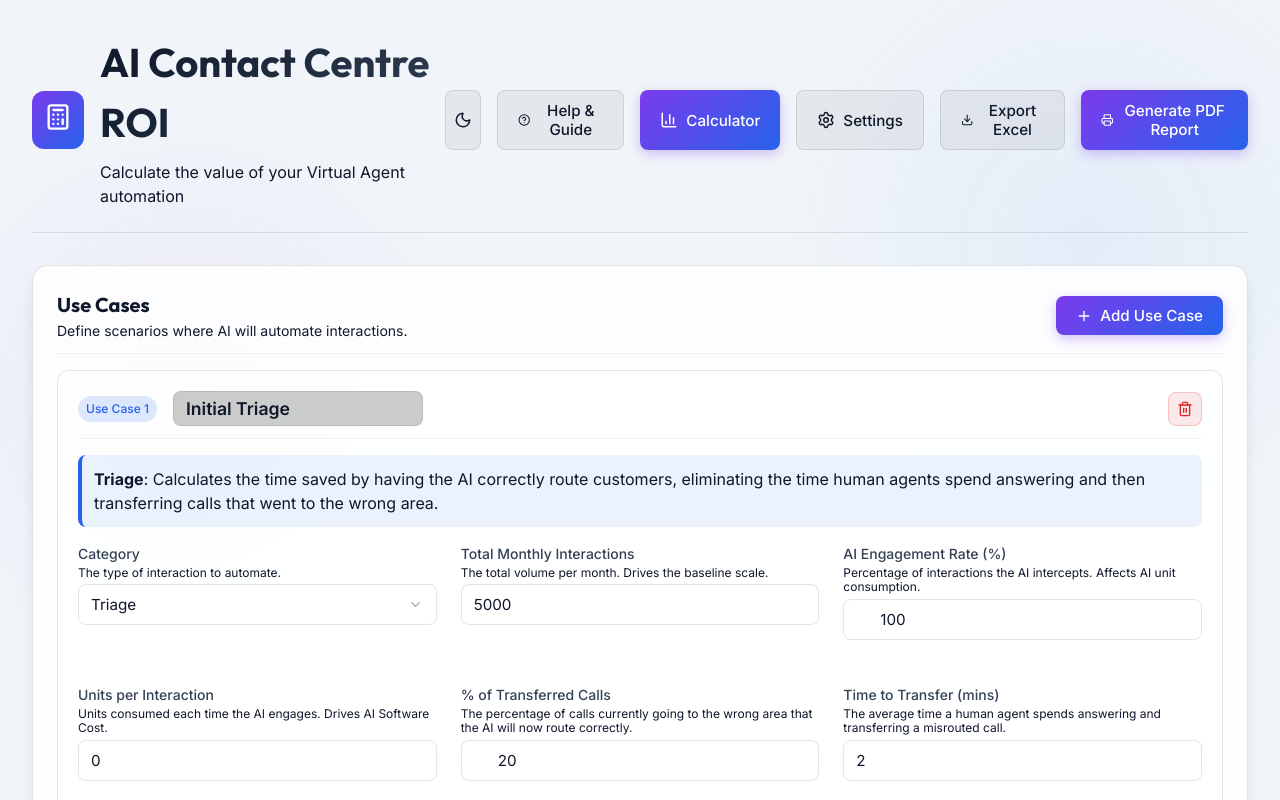
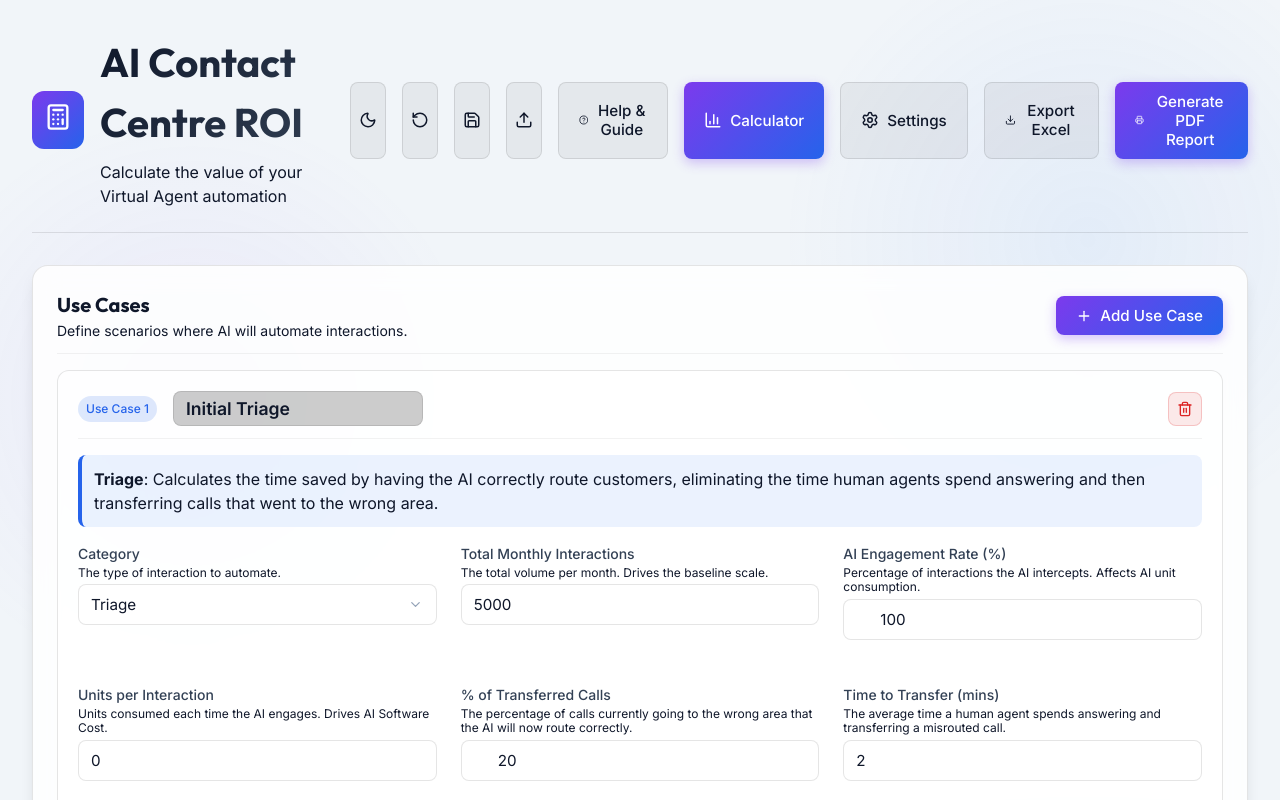
Before and after one commit to jredsell/roicalculator, a React (Vite) app: page / in a window 1280 px wide. Shown: the top 800 px of the page. Built offline with nearby package versions, Linux system fonts and the light colour scheme.

Commit message:
Update Triage calculation logic, add config import/export and auto-save

```diff
--- a/src/App.jsx
+++ b/src/App.jsx
@@ -1,5 +1,5 @@
-import { useState, useMemo, useEffect } from 'react'
-import { Calculator, Download, Plus, Settings, BarChart3, Printer, HelpCircle, Sun, Moon } from 'lucide-react'
+import { useState, useMemo, useEffect, useRef } from 'react'
+import { Calculator, Download, Plus, Settings, BarChart3, Printer, HelpCircle, Sun, Moon, Upload, Save, RotateCcw } from 'lucide-react'
 import * as XLSX from 'xlsx'
 
 import GlobalSettings from './components/GlobalSettings'
@@ -33,11 +33,26 @@ const DEFAULT_USE_CASE = {
 }
 
 function App() {
-  const [globalSettings, setGlobalSettings] = useState(DEFAULT_GLOBAL_SETTINGS)
-  const [useCases, setUseCases] = useState([DEFAULT_USE_CASE])
+  const [globalSettings, setGlobalSettings] = useState(() => {
+    const saved = localStorage.getItem('roiGlobalSettings')
+    return saved ? JSON.parse(saved) : DEFAULT_GLOBAL_SETTINGS
+  })
+  const [useCases, setUseCases] = useState(() => {
+    const saved = localStorage.getItem('roiUseCases')
+    return saved ? JSON.parse(saved) : [DEFAULT_USE_CASE]
+  })
   const [activeTab, setActiveTab] = useState('calculator') // 'calculator', 'settings'
   const [isHelpOpen, setIsHelpOpen] = useState(false)
   const [theme, setTheme] = useState('light')
+  const fileInputRef = useRef(null)
+
+  useEffect(() => {
+    localStorage.setItem('roiGlobalSettings', JSON.stringify(globalSettings))
+  }, [globalSettings])
+
+  useEffect(() => {
+    localStorage.setItem('roiUseCases', JSON.stringify(useCases))
+  }, [useCases])
 
   useEffect(() => {
     document.documentElement.setAttribute('data-theme', theme)
@@ -131,6 +146,42 @@ function App() {
       paybackMonths
     }
   }, [globalSettings, useCases])
+
+  const exportJson = () => {
+    const dataStr = "data:text/json;charset=utf-8," + encodeURIComponent(JSON.stringify({ globalSettings, useCases }, null, 2))
+    const downloadAnchorNode = document.createElement('a')
+    downloadAnchorNode.setAttribute("href", dataStr)
+    downloadAnchorNode.setAttribute("download", "roi_calculator_config.json")
+    document.body.appendChild(downloadAnchorNode)
+    downloadAnchorNode.click()
+    downloadAnchorNode.remove()
+  }
+
+  const importJson = (event) => {
+    const file = event.target.files[0]
+    if (!file) return
+    const reader = new FileReader()
+    reader.onload = (e) => {
+      try {
+        const data = JSON.parse(e.target.result)
+        if (data.globalSettings) setGlobalSettings(data.globalSettings)
+        if (data.useCases) setUseCases(data.useCases)
+      } catch (error) {
+        alert("Error parsing JSON file")
+      }
+    }
+    reader.readAsText(file)
+    event.target.value = null
+  }
+
+  const resetData = () => {
+    if (window.confirm("Are you sure you want to clear all data and reset to defaults?")) {
+      setGlobalSettings(DEFAULT_GLOBAL_SETTINGS)
+      setUseCases([DEFAULT_USE_CASE])
+      localStorage.removeItem('roiGlobalSettings')
+      localStorage.removeItem('roiUseCases')
+    }
+  }
 
   const exportExcel = () => {
     const settingsData = [
@@ -253,6 +304,38 @@ function App() {
           >
             {theme === 'dark' ? <Sun size={18} /> : <Moon size={18} />}
           </button>
+
+          <button
+            className="btn btn-secondary no-print btn-icon"
+            onClick={resetData}
+            title="Reset to Defaults"
+          >
+            <RotateCcw size={18} />
+          </button>
+
+          <button
+            className="btn btn-secondary no-print btn-icon"
+            onClick={exportJson}
+            title="Export JSON Config"
+          >
+            <Save size={18} />
+          </button>
+
+          <button
+            className="btn btn-secondary no-print btn-icon"
+            onClick={() => fileInputRef.current?.click()}
+            title="Import JSON Config"
+          >
+            <Upload size={18} />
+          </button>
+          <input
+            type="file"
+            accept=".json"
+            style={{ display: 'none' }}
+            ref={fileInputRef}
+            onChange={importJson}
+          />
+
           <button
             className="btn btn-secondary no-print"
             onClick={() => setIsHelpOpen(true)}
```
